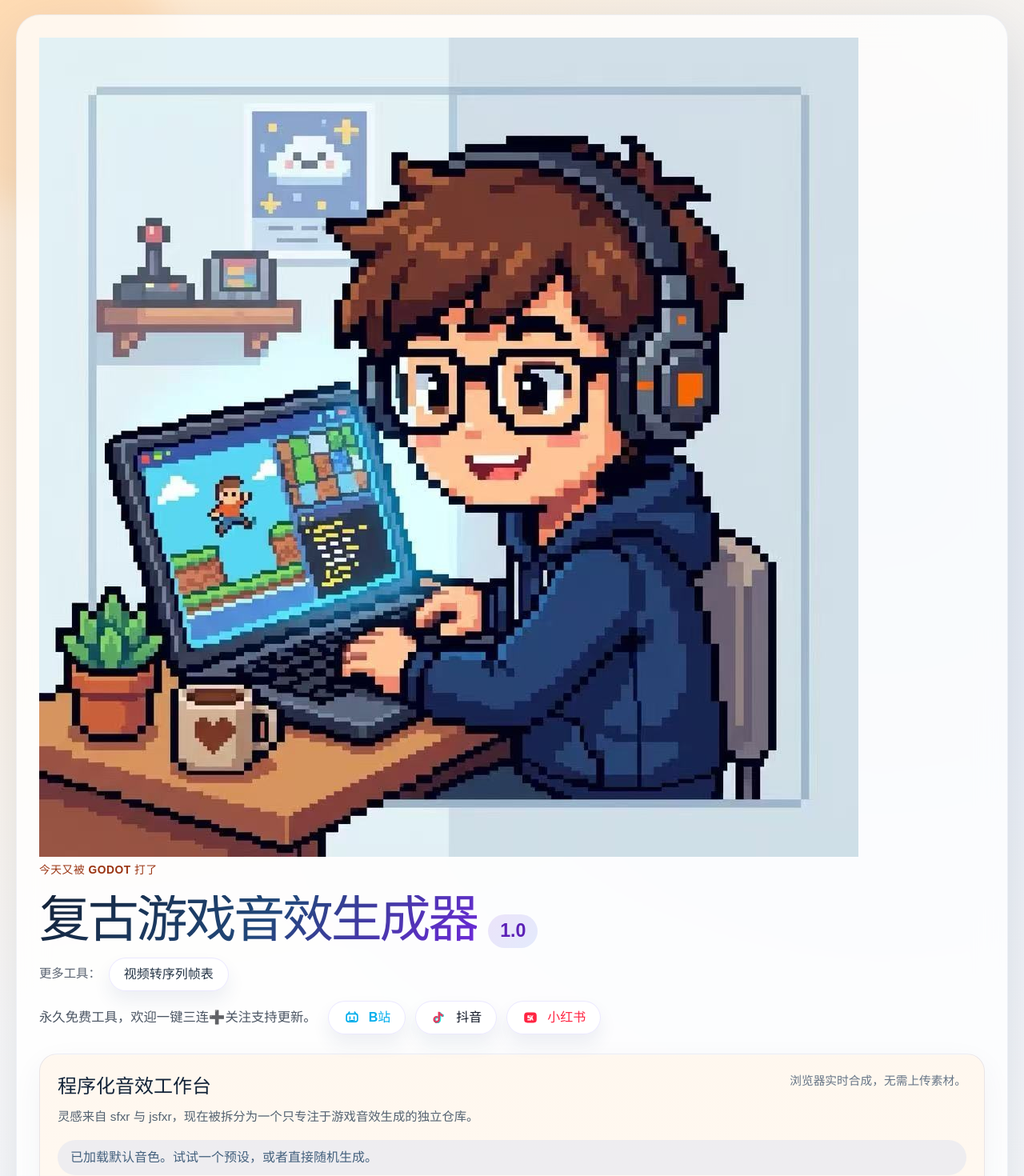
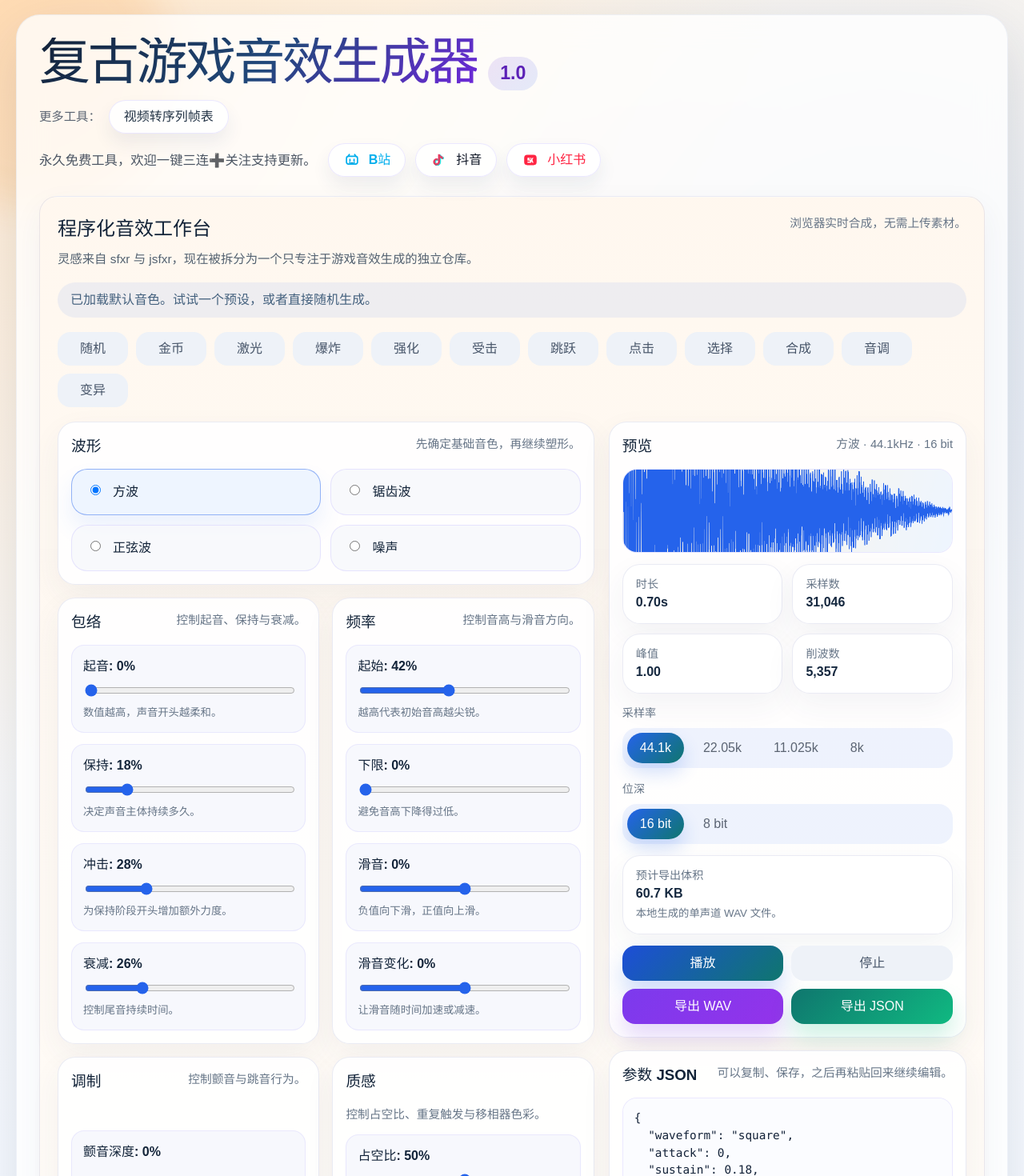
Before and after one commit to mowangblog/game-sfx-generator-web, a React (Vite) app: page / in a window 1280 px wide. Shown: the top 1470 px of the page at 80% size. Built offline with nearby package versions, Linux system fonts and the light colour scheme.

Commit message:
Remove header logo

```diff
--- a/src/App.tsx
+++ b/src/App.tsx
@@ -76,17 +76,6 @@ function App() {
 
       <main className="app-shell">
         <section className="hero">
-          <div className="hero-brand">
-            <img
-              className="hero-brand__avatar"
-              src={BRAND_ASSET_PATH}
-              alt="mowangblog 官方标识"
-            />
-            <div className="hero-brand__info">
-              <p className="eyebrow">今天又被 Godot 打了</p>
-            </div>
-          </div>
-
           <h1 className="hero-title">
             <span className="hero-title__main">复古游戏音效生成器</span>
             <span className="hero-title__version">1.0</span>
```
